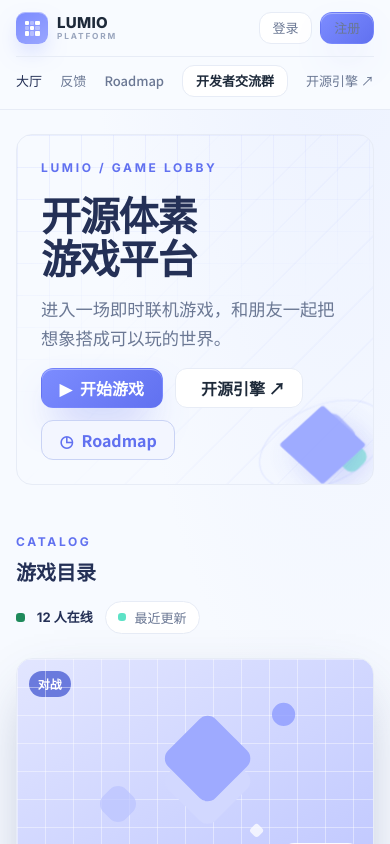
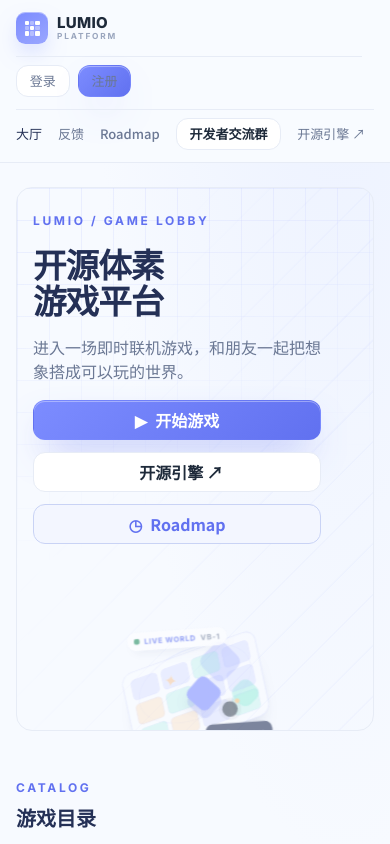
Before and after one commit to LumioGames/LumioPlatform, a React (Vite) app in the folder web/: page / in a window 390 px wide. Shown: the top 844 px of the page. Built offline with nearby package versions, Linux system fonts and the light colour scheme; what openapi-fetch would draw is missing.

Commit message:
feat(web): add distinct responsive lobby layouts

```diff
--- a/web/src/app/app.module.css
+++ b/web/src/app/app.module.css
@@ -64,15 +64,32 @@
   .navLinks {
     order: 3;
     width: 100%;
-    justify-content: space-between;
+    min-width: 0;
+    justify-content: flex-start;
+    overflow-x: auto;
+    scrollbar-width: none;
     margin-left: 0;
     padding-top: var(--ui-sp-2);
     border-top: 1px solid var(--ui-line);
   }
 
+  .navLinks::-webkit-scrollbar { display: none; }
+  .navLinks > * { flex: 0 0 auto; }
+
   .accountActions {
-    margin-left: auto;
+    order: 2;
+    width: 100%;
+    justify-content: flex-start;
+    margin-left: 0;
+    min-width: 0;
+    max-width: none;
+    flex: 0 0 calc(100% - var(--ui-sp-3));
+    overflow: visible;
+    padding-top: var(--ui-sp-2);
+    border-top: 1px solid var(--ui-line);
   }
+
+  .accountActions .ui-btn { min-width: 0; padding-inline: .65rem; font-size: var(--ui-fs-micro); }
 
   .main {
     width: min(100% - 2 * var(--ui-sp-4), var(--ui-max));
--- a/web/src/features/lobby/LobbyPage.tsx
+++ b/web/src/features/lobby/LobbyPage.tsx
@@ -25,11 +25,18 @@ export function LobbyPage() {
           <div className="ui-actions"><a className="ui-btn ui-btn--primary" href="#games"><span aria-hidden="true">▶</span> 开始游戏</a><a className="ui-btn ui-btn--quiet" href="https://github.com/LumioGames" target="_blank" rel="noreferrer"><span aria-hidden="true">{ }</span> 开源引擎 ↗</a><Link className="ui-btn ui-btn--ghost" to="/roadmap"><span aria-hidden="true">◷</span> Roadmap</Link></div>
         </div>
         <div className={styles.heroArt} aria-hidden="true">
+          <div className={styles.heroStage}>
+            <div className={styles.stageLabel}><span className="ui-online-dot" /> LIVE WORLD <b>VB-1</b></div>
+            <div className={styles.stageBoard}>{Array.from({ length: 12 }, (_, index) => <span key={index} />)}</div>
+            <span className={styles.stagePlayer} />
+            <span className={styles.stageBomb} />
+            <span className={styles.stageSpark}>✦</span>
+            <div className={styles.stageHud}><strong>5/8</strong><span>玩家在线</span></div>
+          </div>
           <span className={`${styles.heroShard} ${styles.heroShardOne}`} />
           <span className={`${styles.heroShard} ${styles.heroShardTwo}`} />
           <span className={`${styles.heroShard} ${styles.heroShardThree}`} />
           <span className={`${styles.heroShard} ${styles.heroShardFour}`} />
-          <div className={`ui-voxel ${styles.heroCore}`}><i /><i /><i /></div>
           <span className={styles.heroOrbit} />
         </div>
       </section>
--- a/web/src/features/lobby/lobby.module.css
+++ b/web/src/features/lobby/lobby.module.css
@@ -39,10 +39,11 @@
   align-items: flex-start;
   gap: var(--ui-sp-4);
   max-width: 44rem;
+  min-width: 0;
   animation: lm-in var(--ui-motion-enter) var(--ui-ease) var(--ui-motion-delay-copy) both;
 }
 
-.heroLead { max-width: 32rem; color: var(--ui-text-2); font-size: 1.08rem; line-height: 1.65; }
+.heroLead { max-width: 32rem; color: var(--ui-text-2); font-size: 1.08rem; line-height: 1.65; overflow-wrap: anywhere; }
 
 .heroArt {
   display: grid;
@@ -52,7 +53,20 @@
   animation: lm-in var(--ui-motion-enter) var(--ui-ease) var(--ui-motion-delay-art) both;
 }
 
-.heroCore { --ui-vox: 5.5rem; z-index: 2; filter: drop-shadow(0 24px 22px rgba(97, 113, 240, .28)); }
+.heroStage { position: relative; z-index: 3; width: min(100%, 20rem); aspect-ratio: 1.25; transform: rotate(-4deg); }
+.stageBoard { position: absolute; inset: 2.2rem .6rem 1rem; display: grid; grid-template-columns: repeat(4, 1fr); gap: .38rem; padding: .75rem; border: 1px solid rgba(97, 113, 240, .25); border-radius: 1.1rem; background: rgba(255,255,255,.38); box-shadow: 0 28px 40px -26px rgba(53,68,120,.55); transform: skewY(-8deg) rotate(-8deg); }
+.stageBoard span { border-radius: .45rem; background: rgba(124, 140, 255, .2); border: 1px solid rgba(124, 140, 255, .16); }
+.stageBoard span:nth-child(3n) { background: rgba(93, 226, 198, .28); }.stageBoard span:nth-child(5n) { background: rgba(255, 184, 107, .3); }
+.stageLabel { position: absolute; top: 0; left: 1rem; z-index: 4; display: flex; align-items: center; gap: .45rem; padding: .38rem .65rem; border: 1px solid rgba(255,255,255,.75); border-radius: var(--ui-radius-pill); background: rgba(255,255,255,.86); color: var(--ui-primary-d); font: 800 var(--ui-fs-micro) var(--ui-font-num); letter-spacing: .08em; box-shadow: 0 8px 20px -12px rgba(53,68,120,.55); }
+.stageLabel b { color: var(--ui-muted); font-weight: 700; }
+.stagePlayer { position: absolute; z-index: 5; left: 46%; top: 43%; width: 2.8rem; height: 2.8rem; border-radius: .65rem; background: var(--ui-primary); box-shadow: .55rem .55rem 0 rgba(97,113,240,.28), 0 18px 24px -16px rgba(53,68,120,.8); transform: rotate(45deg); animation: stage-step 2.8s ease-in-out infinite; }
+.stageBomb { position: absolute; z-index: 5; right: 22%; bottom: 24%; width: 1.65rem; height: 1.65rem; border-radius: 50%; background: var(--ui-ink); box-shadow: 0 0 0 .35rem rgba(30,42,58,.1); animation: bomb-pulse 1.4s ease-in-out infinite; }
+.stageBomb::after { content: ""; position: absolute; width: .5rem; height: .5rem; right: -.25rem; top: -.25rem; border-radius: 50%; background: var(--ui-amber); }
+.stageSpark { position: absolute; z-index: 5; left: 29%; top: 30%; color: var(--ui-amber); font-size: 1.8rem; animation: spark-pop 1.8s ease-in-out infinite; }
+.stageHud { position: absolute; z-index: 5; right: 0; bottom: 0; display: flex; align-items: baseline; gap: .4rem; padding: .45rem .7rem; border-radius: .75rem; background: var(--ui-title); color: white; box-shadow: 0 12px 24px -14px rgba(36,48,86,.8); }.stageHud strong { font: 800 1.15rem var(--ui-font-num); color: var(--ui-mint); }.stageHud span { font-size: var(--ui-fs-micro); opacity: .78; }
+@keyframes stage-step { 0%, 100% { transform: translate(0, 0) rotate(45deg); } 50% { transform: translate(1.2rem, -.65rem) rotate(45deg); } }
+@keyframes bomb-pulse { 0%, 100% { transform: scale(.92); opacity: .8; } 50% { transform: scale(1.08); opacity: 1; } }
+@keyframes spark-pop { 0%, 100% { opacity: .2; transform: scale(.7) rotate(0); } 45% { opacity: 1; transform: scale(1.08) rotate(18deg); } }
 .heroOrbit { position: absolute; width: 12rem; height: 7rem; border: 1px solid rgba(124, 140, 255, .28); border-radius: 50%; transform: rotate(-24deg); }
 .heroShard { --lm-float-angle: 45deg; position: absolute; border-radius: 0.8rem; transform: rotate(45deg); box-shadow: 0 18px 28px -18px rgba(36, 48, 86, .45); animation: lm-float var(--ui-motion-float) ease-in-out infinite; }
 .heroShardOne { width: 3.3rem; height: 3.3rem; top: 15%; right: 22%; background: var(--ui-primary); opacity: .64; animation-delay: var(--ui-motion-delay-copy); }
@@ -103,20 +117,36 @@
 @media (max-width: 640px) {
   .page { gap: var(--ui-sp-7); }
   .hero {
-    min-height: 0;
+    min-height: 34rem;
     grid-template-columns: 1fr;
-    padding: var(--ui-sp-5);
+    padding: var(--ui-sp-5) var(--ui-sp-4);
+    align-items: start;
+    min-width: 0;
   }
-  .hero { grid-template-columns: 1fr; min-height: 19rem; }
-  .heroArt { position: absolute; inset: auto 0 0 auto; width: 9rem; min-height: 7rem; opacity: .82; pointer-events: none; transform: scale(.7); transform-origin: bottom right; }
+  .hero :global(.ui-hero) { max-width: 11ch; font-size: 2.1rem; }
+  .heroLead { width: 100%; max-width: 18rem; font-size: 1rem; line-height: 1.55; word-break: break-all; }
+  .hero :global(.ui-actions) { width: min(100%, 18rem); flex-direction: column; align-items: stretch; }
+  .hero :global(.ui-actions) :global(.ui-btn) { width: 100%; }
+  .heroArt { position: absolute; right: 50%; bottom: -.5rem; width: 15rem; height: 11rem; min-height: 0; opacity: .58; pointer-events: none; transform: translateX(50%) scale(.62); transform-origin: bottom center; }
   .heroShardThree, .heroShardFour { display: none; }
   .heroCopy { max-width: none; }
   .statusRail { width: 100%; justify-content: flex-start; }
   .sectionHeading { align-items: flex-start; flex-direction: column; }
+  .section :global(.ui-grid) { grid-template-columns: 1fr; gap: var(--ui-sp-4); }
+  .roomRow { align-items: stretch; flex-direction: column; }
+  .roomRow :global(.ui-btn) { width: 100%; }
+  .shareButton { width: 100%; }
+}
+
+@media (max-width: 380px) {
+  .hero { min-height: 34rem; }
+  .hero :global(.ui-hero) { font-size: 1.95rem; }
+  .heroArt { transform: translateX(50%) scale(.54); right: 50%; }
+  .statusRail { align-items: flex-start; flex-direction: column; gap: var(--ui-sp-2); }
 }
 
 @media (prefers-reduced-motion: reduce) {
-  .hero, .heroCopy, .heroArt, .heroShard, .coverBlockMain, .coverBlockShadow, .coverBlockSmall, .coverMarker, .onlineDot, :global(.ui-online-dot), .page :global(.ui-motion-enter) { animation: none; }
+  .hero, .heroCopy, .heroArt, .heroShard, .coverBlockMain, .coverBlockShadow, .coverBlockSmall, .coverMarker, .onlineDot, :global(.ui-online-dot), .page :global(.ui-motion-enter), .stagePlayer, .stageBomb, .stageSpark { animation: none; }
   .page :global(.ui-card--game:hover), .page :global(.ui-card--game:focus-within) { transform: none; }
   .page :global(.ui-card--game:hover) .coverScene, .page :global(.ui-card--game:focus-within) .coverScene { transform: none; }
 }
```
